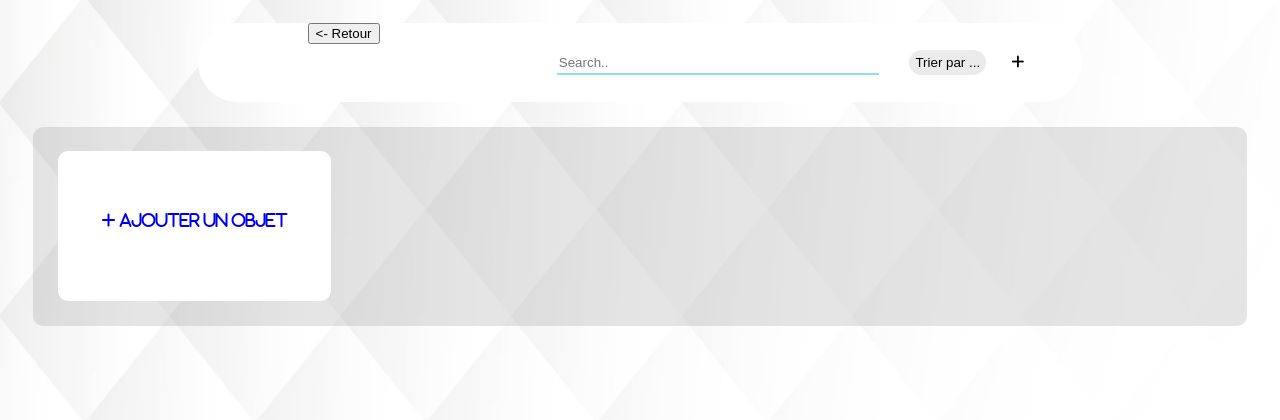
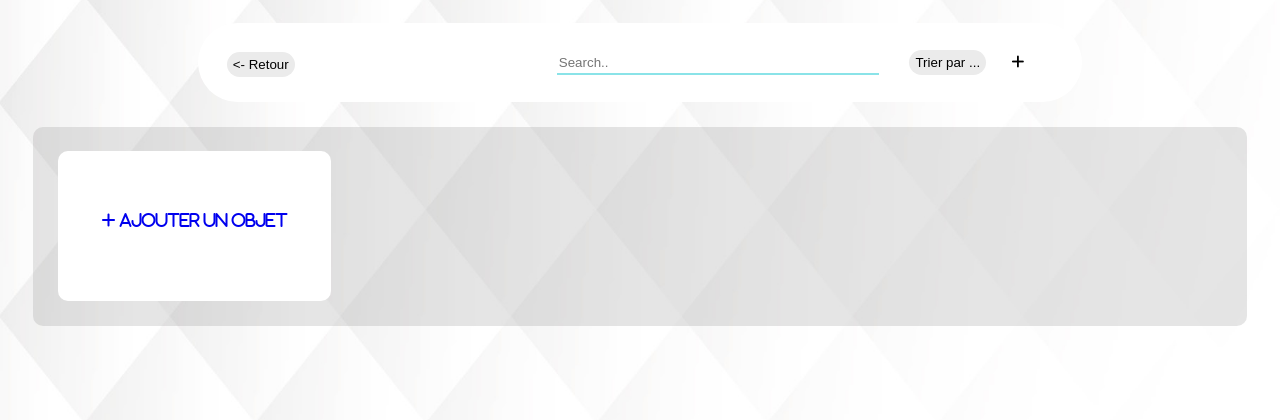
Before and after one commit to coding-factory-classrooms/projet-web-2021-bibliotheque, a PHP site: page /index.php?p=viewCategory in a window 1280 px wide. Shown: the part 85-505 px from the top of the page. Run offline with PHP 8.4, Linux system fonts and the light colour scheme; the visitor is signed in with stand-in values (Sample User, id 1); data that the repository does not hold is empty; some libraries are stand-ins or nearby versions.

Commit message:
update button return

```diff
--- a/css/viewCat.css
+++ b/css/viewCat.css
@@ -24,7 +24,8 @@
     width: 60%;
 }
 h2{
-    margin: 7.5% 1% 0% 1%;
+    margin-left: 50%;
+    margin-top: 10%;
 }
 .input{
     margin: 5% 4% 5% 1%;
@@ -113,4 +114,26 @@ h2{
     text-align: justify;
     margin: 1% 5% 0% 5%;
 }
+
+.clos{
+    height: 25px;
+    margin: 5% 1% 5% 1%;
+}
+
+#btnn {
+    background-color: rgb(235, 235, 235);
+    border-radius: 20px;
+    float: left;
+    margin-top: 10%;
+    margin-left: 10%;
+    border: none;
+    -webkit-transition: all 0.5s ease;
+    -moz-transition: all 0.5s ease;
+}
+
+#btnn:hover {
+    color: #8AE3E8;
+    -webkit-transform: scale(1.10);
+    -moz-transform: scale(1.10);
+}
 /* end style container elements */
```
